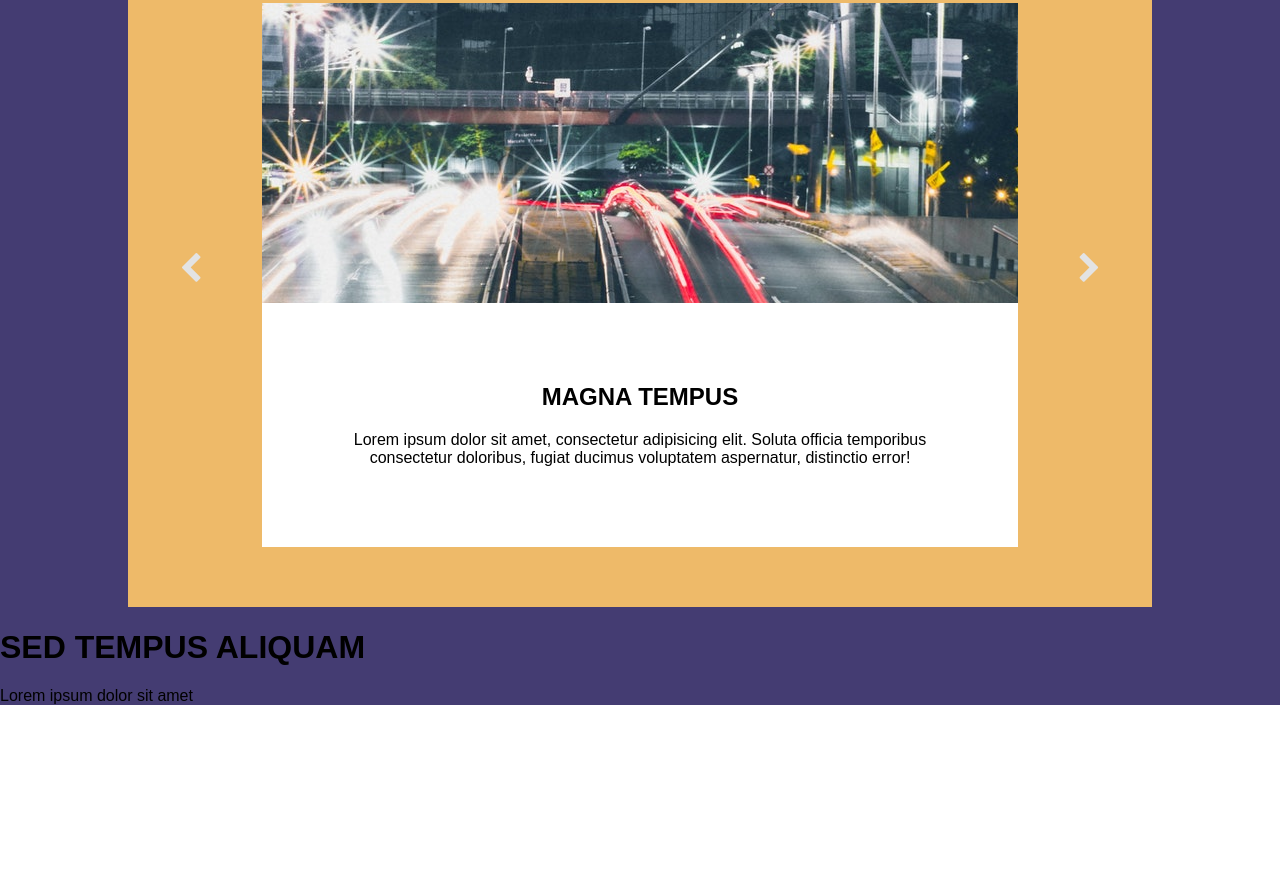
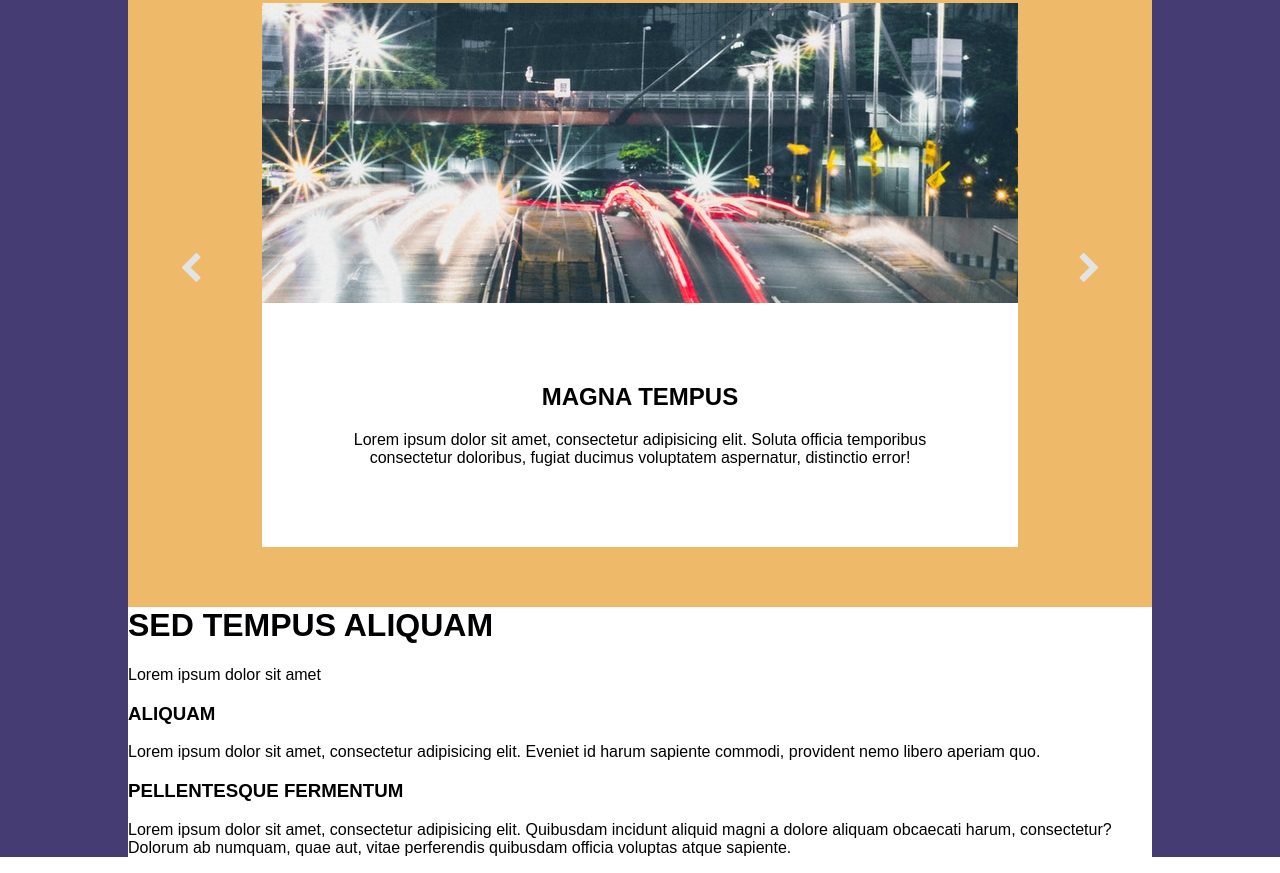
Before and after one commit to Tosinozin/altitude-clone, a plain HTML site: page index.html in a window 1280 px wide. Shown: the part 1286-2159 px from the top of the page. Before the commit the page ends 2007 px from the top, so only its background shows below. Drawn offline with Linux system fonts and the light colour scheme; files whose address does not match are found by name.

Commit message:
working on div container 3

```diff
--- a/css/style.css
+++ b/css/style.css
@@ -18,7 +18,6 @@ html, body{
 .container{
     width: 80%;
     margin: 0 auto;
-    /*background-color: red;*/
     overflow: hidden;
 }
 
@@ -206,3 +205,12 @@ nav a{
 .arrow2 i{
     float: right
 }
+
+.container3{
+    background: #fff;
+    width: 80%;
+    margin: auto;
+}
+.container3 h1{
+    margin-top: 0;
+}
--- a/index.html
+++ b/index.html
@@ -89,7 +89,44 @@
         <div class="container3">
             <h1>SED TEMPUS ALIQUAM</h1>
             <p>Lorem ipsum dolor sit amet</p>
+
+            <div class="section">
+                <div class="box1">
+                    <div class="divide1">
+                        <h3>ALIQUAM</h3>
+                        <p>Lorem ipsum dolor sit amet,
+                            consectetur adipisicing elit.
+                            Eveniet id harum sapiente commodi,
+                            provident nemo libero aperiam quo.
+                        </p>
+                    </div>
+                    <div class="divide2">
+
+                    </div>
+                </div>
+                <div class="box2">
+                    <div class="divide3">
+
+                    </div>
+                    <div class="divide4">
+                        <h3>PELLENTESQUE FERMENTUM</h3>
+                        <p>Lorem ipsum dolor sit amet,
+                            consectetur adipisicing elit.
+                            Quibusdam incidunt aliquid magni
+                            a dolore aliquam obcaecati harum,
+                            consectetur? Dolorum ab numquam,
+                            quae aut, vitae perferendis
+                            quibusdam officia voluptas atque
+                            sapiente.
+                        </p>
+                    </div>
+                </div>
+            </div>
+
+
         </div>
+
+
 
     </div>
 
```
